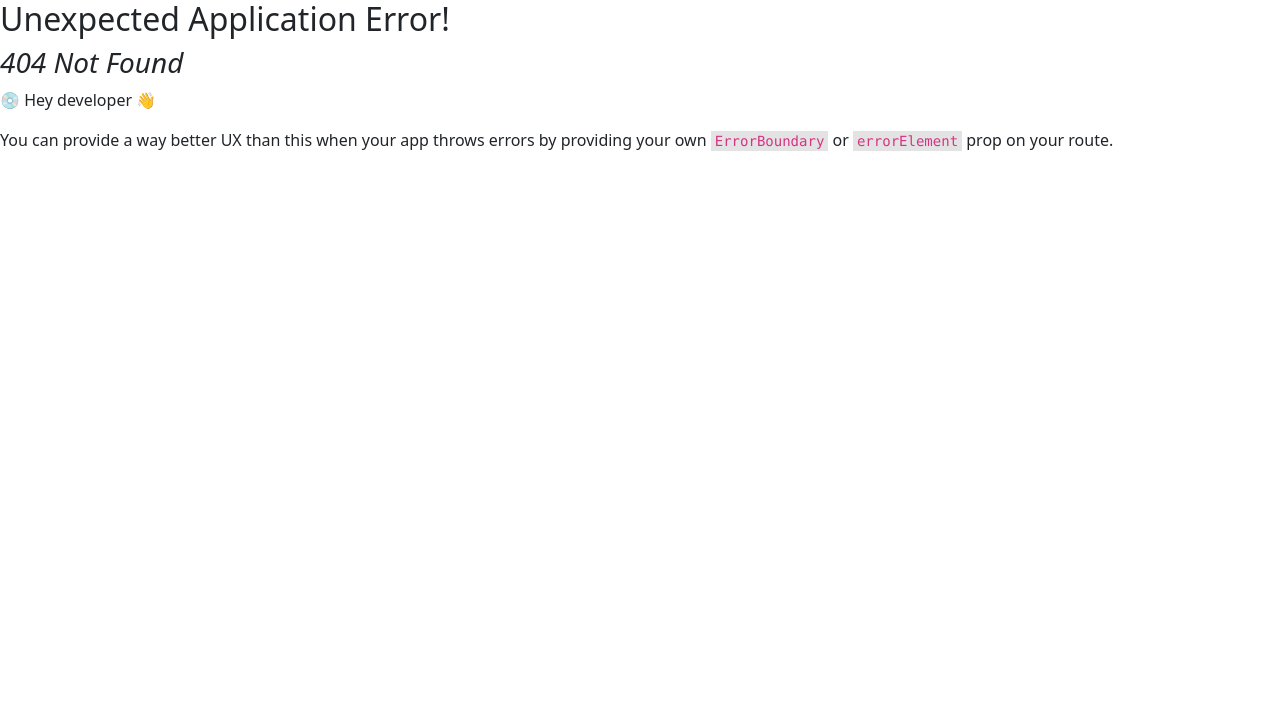
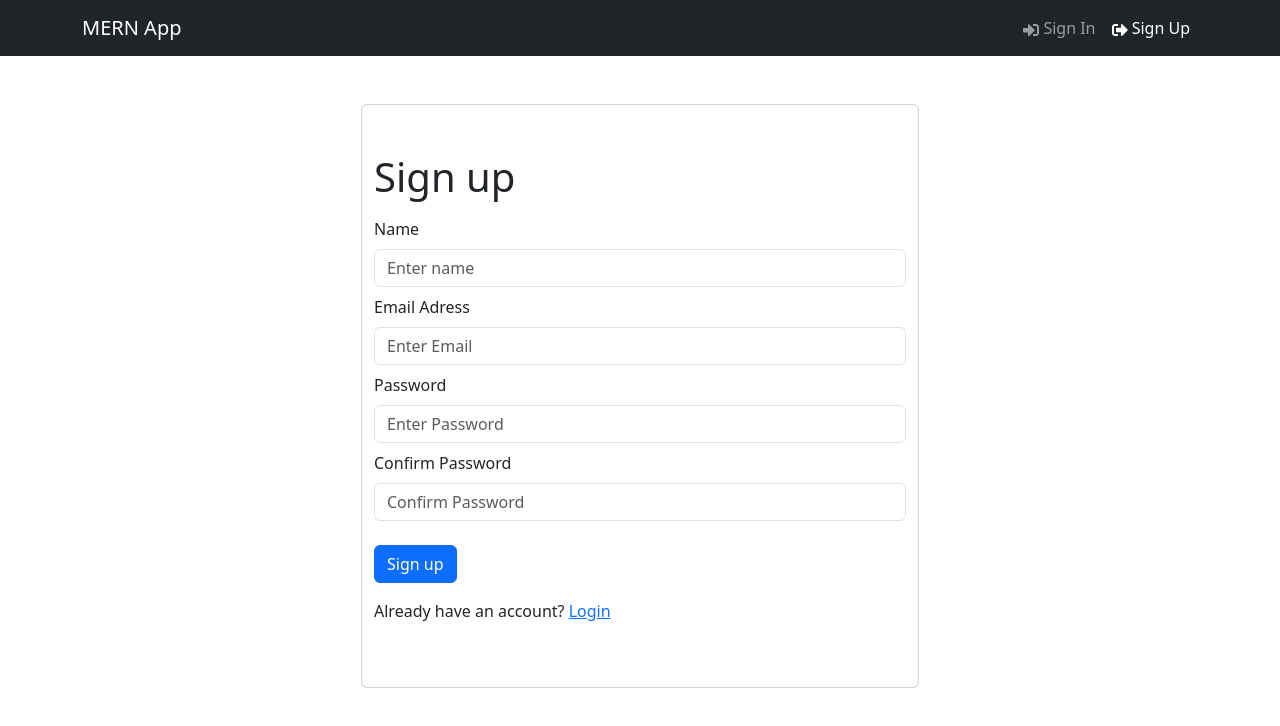
Before and after one commit to idohtml/mern-stack, a React (Vite) app in the folder frontend/: page /register in a window 1280 px wide. Before the commit this address had no page. Shown: the top 726 px of the page. Built offline with nearby package versions, Linux system fonts and the light colour scheme.

Commit message:
form container added & Login/register screens added

```diff
--- a/frontend/package.json
+++ b/frontend/package.json
@@ -10,11 +10,13 @@
     "preview": "vite preview"
   },
   "dependencies": {
+    "@reduxjs/toolkit": "^1.9.5",
     "bootstrap": "^5.3.0",
     "react": "^18.2.0",
     "react-bootstrap": "^2.7.4",
     "react-dom": "^18.2.0",
     "react-icons": "^4.9.0",
+    "react-redux": "^8.0.7",
     "react-router-bootstrap": "^0.26.2",
     "react-router-dom": "^6.11.2"
   },
--- /dev/null
+++ b/frontend/src/components/FormContainer.jsx
@@ -0,0 +1,17 @@
+import { Container, Row, Col } from "react-bootstrap";
+
+const FormContainer = ({ children }) => {
+  return (
+    <>
+      <Container>
+        <Row className="justify-content-md-center mt-5">
+          <Col xs={12} md={6} className="card py-5">
+            {children}
+          </Col>
+        </Row>
+      </Container>
+    </>
+  );
+};
+
+export default FormContainer;
--- a/frontend/src/components/Header.jsx
+++ b/frontend/src/components/Header.jsx
@@ -1,6 +1,6 @@
 import { Navbar, Nav, Container } from "react-bootstrap";
+import { FaSignInAlt, FaSignOutAlt } from "react-icons/fa";
 import { LinkContainer } from "react-router-bootstrap";
-import { FaSignInAlt, FaSignOutAlt } from "react-icons/fa";
 
 const Header = () => {
   return (
--- a/frontend/src/main.jsx
+++ b/frontend/src/main.jsx
@@ -10,11 +10,15 @@
 import "bootstrap/dist/css/bootstrap.min.css";
 import "./index.css";
 import HomeScreen from "./screens/HomeScreen.jsx";
+import LoginScreen from "./screens/LoginScreen.jsx";
+import RegisterScreen from "./screens/RegisterScreen.jsx";
 
 const router = createBrowserRouter(
   createRoutesFromElements(
     <Route path="/" element={<App />}>
       <Route index={true} path="/" element={<HomeScreen />} />
+      <Route path="/login" element={<LoginScreen />} />
+      <Route path="/register" element={<RegisterScreen />} />
     </Route>
   )
 );
--- /dev/null
+++ b/frontend/src/screens/LoginScreen.jsx
@@ -0,0 +1,53 @@
+import { useState } from "react";
+import { Link } from "react-router-dom";
+import { Form, Button, Row, Col } from "react-bootstrap";
+import FormContainer from "../components/FormContainer";
+
+const LoginScreen = () => {
+  const [email, setEmail] = useState("");
+  const [password, setPassword] = useState("");
+
+  const submitHandler = async (e) => {
+    e.preventDefault();
+    console.log("Submit");
+  };
+
+  return (
+    <FormContainer>
+      <h1>Sign in</h1>
+      <Form onSubmit={submitHandler}>
+        <Form.Group className="my-2" controlId="email">
+          <Form.Label>Email Adress</Form.Label>
+          <Form.Control
+            type="email"
+            placeholder="Enter Email"
+            value={email}
+            onChange={(e) => setEmail(e.target.value)}
+          ></Form.Control>
+        </Form.Group>
+
+        <Form.Group className="my-2" controlId="password">
+          <Form.Label>Password</Form.Label>
+          <Form.Control
+            type="password"
+            placeholder="Enter Password"
+            value={password}
+            onChange={(e) => setPassword(e.target.value)}
+          ></Form.Control>
+        </Form.Group>
+
+        <Button type="submit" variant="primary" className="mt-3">
+          Sign in
+        </Button>
+
+        <Row className="py-3">
+          <Col>
+            New Customer? <Link to="/register">Register</Link>
+          </Col>
+        </Row>
+      </Form>
+    </FormContainer>
+  );
+};
+
+export default LoginScreen;
--- /dev/null
+++ b/frontend/src/screens/RegisterScreen.jsx
@@ -0,0 +1,75 @@
+import { useState } from "react";
+import { Link } from "react-router-dom";
+import { Form, Button, Row, Col } from "react-bootstrap";
+import FormContainer from "../components/FormContainer";
+
+const RegisterScreen = () => {
+  const [name, setName] = useState("");
+  const [email, setEmail] = useState("");
+  const [password, setPassword] = useState("");
+  const [confirmPassword, setConfirmPassword] = useState("");
+
+  const submitHandler = async (e) => {
+    e.preventDefault();
+    console.log("Submit");
+  };
+
+  return (
+    <FormContainer>
+      <h1>Sign up</h1>
+      <Form onSubmit={submitHandler}>
+        <Form.Group className="my-2" controlId="name">
+          <Form.Label>Name</Form.Label>
+          <Form.Control
+            type="name"
+            placeholder="Enter name"
+            value={name}
+            onChange={(e) => setName(e.target.value)}
+          ></Form.Control>
+        </Form.Group>
+
+        <Form.Group className="my-2" controlId="email">
+          <Form.Label>Email Adress</Form.Label>
+          <Form.Control
+            type="email"
+            placeholder="Enter Email"
+            value={email}
+            onChange={(e) => setEmail(e.target.value)}
+          ></Form.Control>
+        </Form.Group>
+
+        <Form.Group className="my-2" controlId="password">
+          <Form.Label>Password</Form.Label>
+          <Form.Control
+            type="password"
+            placeholder="Enter Password"
+            value={password}
+            onChange={(e) => setPassword(e.target.value)}
+          ></Form.Control>
+        </Form.Group>
+
+        <Form.Group className="my-2" controlId="confirmPassword">
+          <Form.Label>Confirm Password</Form.Label>
+          <Form.Control
+            type="password"
+            placeholder="Confirm Password"
+            value={confirmPassword}
+            onChange={(e) => setConfirmPassword(e.target.value)}
+          ></Form.Control>
+        </Form.Group>
+
+        <Button type="submit" variant="primary" className="mt-3">
+          Sign up
+        </Button>
+
+        <Row className="py-3">
+          <Col>
+            Already have an account? <Link to="/login">Login</Link>
+          </Col>
+        </Row>
+      </Form>
+    </FormContainer>
+  );
+};
+
+export default RegisterScreen;
```
Also changed, not shown: 1 other file (tests, documents, lock files or other folders).
